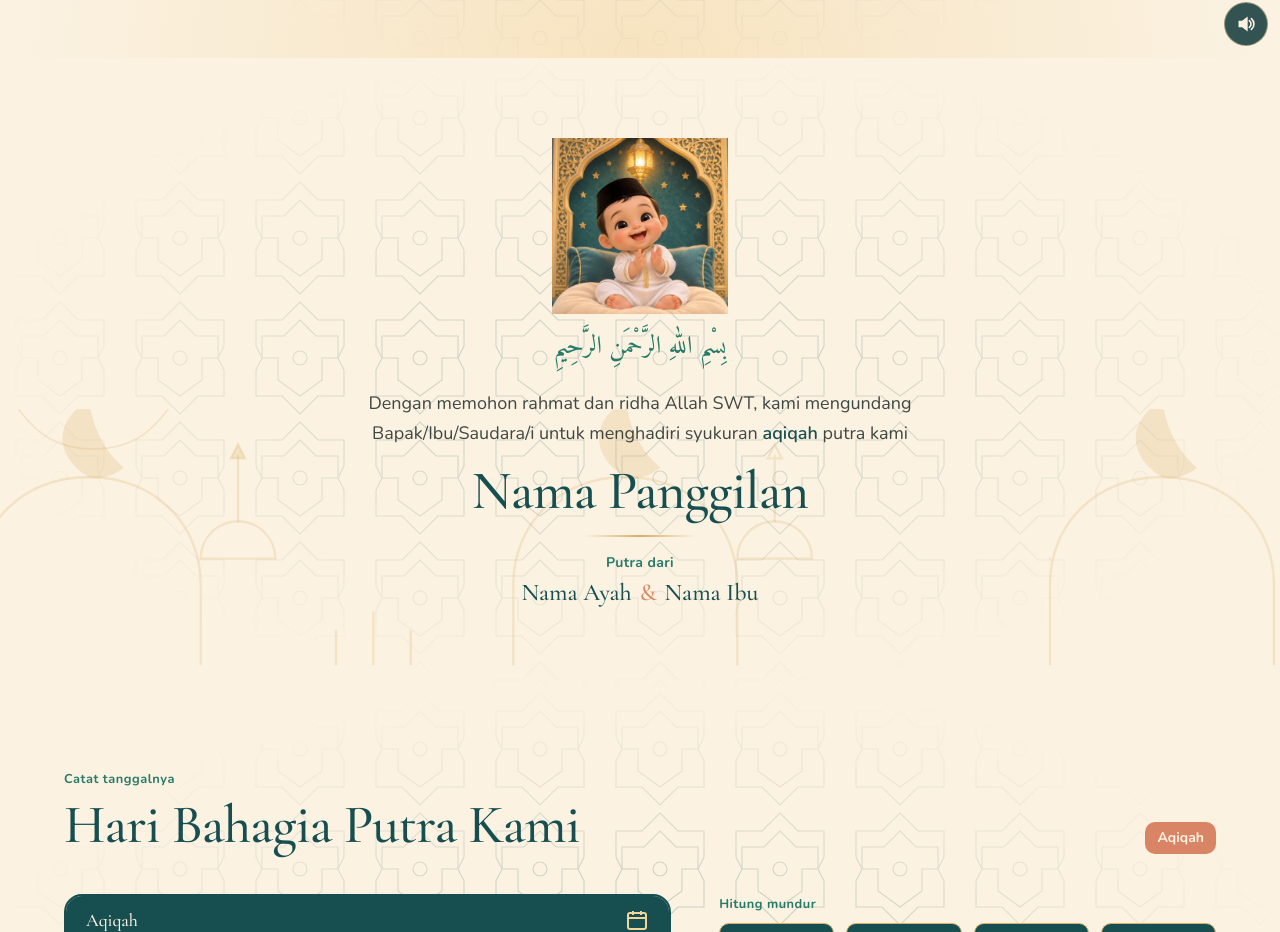
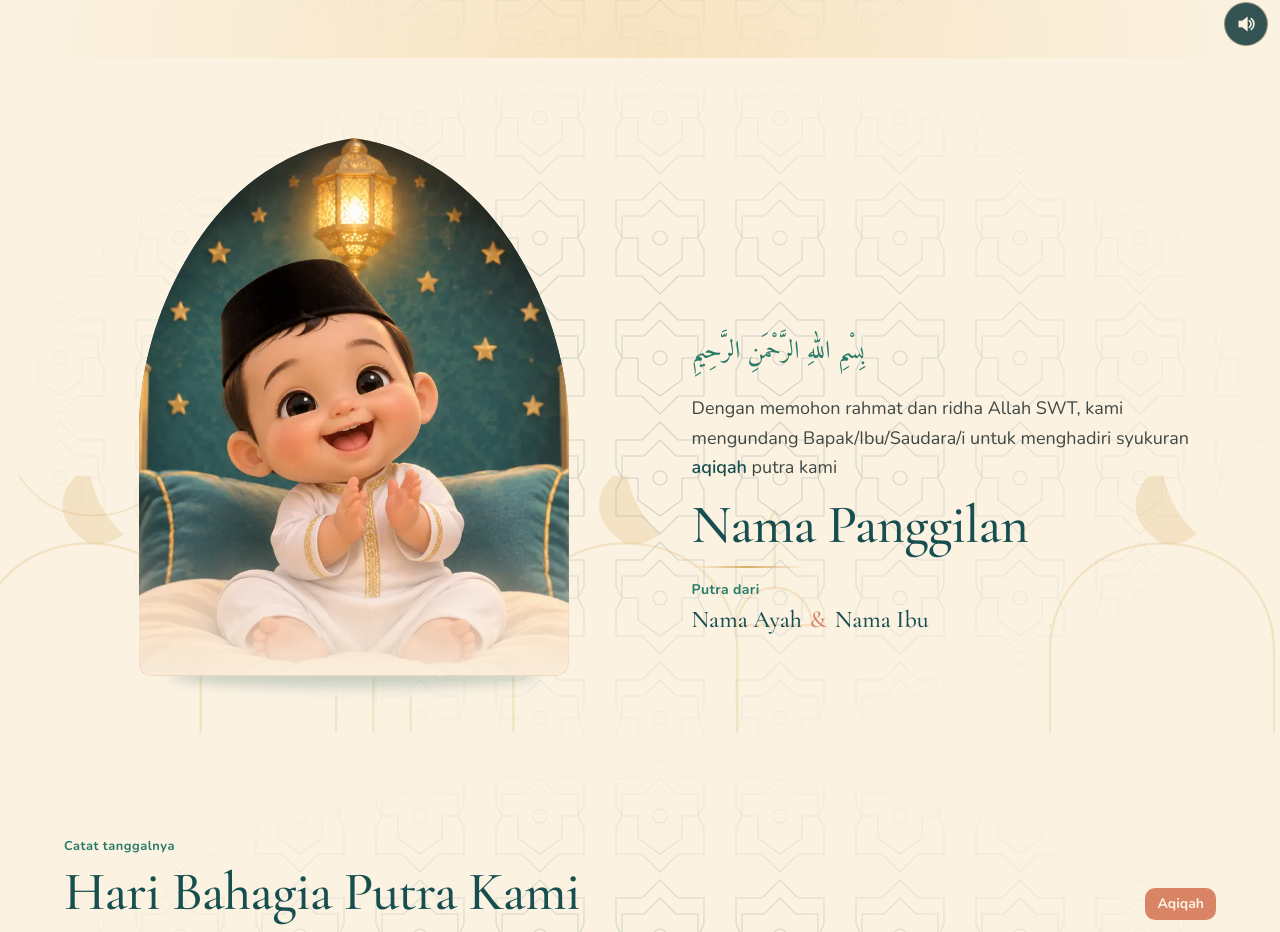
Before and after one commit to llassingan/kidsinvitation, a Next.js app: page / in a window 1280 px wide. Shown: the part 742-1674 px from the top of the page. Built offline with nearby package versions, Linux system fonts and the light colour scheme; no server answers.

Commit message:
Show the Bismillah baby in the original Ottoman arch

```diff
--- a/src/components/invitation/OpeningGreeting.tsx
+++ b/src/components/invitation/OpeningGreeting.tsx
@@ -25,44 +25,55 @@ export default function OpeningGreeting() {
         <HagiaSkyline className="w-full" />
       </motion.div>
 
-      <div className="relative mx-auto max-w-[40rem] text-center">
+      <div className="relative mx-auto grid max-w-6xl items-end gap-10 md:grid-cols-[1.05fr_.95fr] md:gap-12">
         <motion.div
-          initial={reduced ? false : { opacity: 0, y: 32 }}
+          className="relative order-2 mx-auto w-full max-w-[min(430px,66vw)] md:order-1 md:!max-w-[430px]"
+          initial={reduced ? false : { opacity: 0, y: 40 }}
           whileInView={reduced ? undefined : { opacity: 1, y: 0 }}
-          viewport={{ once: true, amount: 0.3 }}
+          viewport={{ once: true, amount: 0.15, margin: '0px 0px -60px 0px' }}
           transition={{ duration: 0.9, ease: [0.22, 0.8, 0.3, 1] }}
-          className="mx-auto w-[clamp(8rem,26vw,11rem)]"
         >
+          <div aria-hidden="true" className="absolute -bottom-3 left-1/2 h-6 w-[86%] -translate-x-1/2 rounded-[50%] bg-teal/20 blur-[6px]" />
+          <div aria-hidden="true" className="absolute inset-0 border-[6px] border-sand bg-teal sm:rounded-t-[999px] [clip-path:url(#ottoman-arch)]" />
+          <div aria-hidden="true" className="absolute inset-2 border border-gold/50 [clip-path:url(#ottoman-arch)]" />
+          <div className="relative aspect-[4/5] [clip-path:url(#ottoman-arch)]">
             <img
               src={invitation.child.illustration}
-            alt="Ilustrasi bayi laki-laki berbaju koko putih dan peci, duduk di antara bantal"
+              alt="Ilustrasi bayi laki-laki berbaju koko putih dan peci, duduk di antara bantal sambil bertepuk tangan"
               width={900}
               height={900}
-            loading="lazy"
-            className="mx-auto h-auto w-full"
+              loading="eager"
+              className="h-full w-full object-cover object-[50%_42%]"
             />
+            <div aria-hidden="true" className="absolute inset-x-0 bottom-0 h-1/4 bg-gradient-to-t from-cream/90 via-cream/40 to-transparent" />
+          </div>
+          <svg width="0" height="0" className="absolute" aria-hidden="true">
+            <defs>
+              <clipPath id="ottoman-arch" clipPathUnits="objectBoundingBox">
+                <path d="M0.5 0 C0.34 0.02 0.22 0.09 0.13 0.2 C0.05 0.3 0 0.42 0 0.55 V0.97 Q0 1 0.035 1 H0.965 Q1 1 1 0.97 V0.55 C1 0.42 0.95 0.3 0.87 0.2 C0.78 0.09 0.66 0.02 0.5 0 Z" />
+              </clipPath>
+            </defs>
+          </svg>
         </motion.div>
 
-        <Reveal delay={0.08}>
-          <p className="arabic mt-2 text-emerald" lang="ar" dir="rtl">بِسْمِ اللهِ الرَّحْمَنِ الرَّحِيمِ</p>
+        <div className="order-1 text-center md:order-2 md:pb-10 md:text-left">
+          <Reveal>
+            <p className="arabic text-emerald" lang="ar" dir="rtl">بِسْمِ اللهِ الرَّحْمَنِ الرَّحِيمِ</p>
           </Reveal>
 
-        <Reveal delay={0.18}>
+          <Reveal delay={0.1}>
             <p className="mt-4 text-lg leading-relaxed text-ink/85">
               Dengan memohon rahmat dan ridha Allah SWT, kami mengundang Bapak/Ibu/Saudara/i untuk menghadiri syukuran{' '}
-            <span className="font-semibold text-teal">
-              {occasion}
-            </span>{' '}
-            putra kami
+              <span className="font-semibold text-teal">{occasion}</span> putra kami
             </p>
           </Reveal>
 
-        <Reveal delay={0.26}>
+          <Reveal delay={0.2}>
             <h2 id="salam-title" className="mt-4 text-h2 text-teal">
               {invitation.child.nickname}
             </h2>
-          <div className="gold-rule mx-auto mt-4 w-28" />
-          <p className="mt-4 text-sm font-bold tracking-wide text-emerald">Putra dari</p>
+            <div className="gold-rule mx-auto mt-3 w-28 md:mx-0" />
+            <p className="mt-3 text-sm font-bold tracking-wide text-emerald">Putra dari</p>
             <p className="mt-1 font-display text-2xl text-teal">
               {invitation.parents.father}
               <span className="mx-2 text-terracotta">&amp;</span>
@@ -70,6 +81,8 @@ export default function OpeningGreeting() {
             </p>
           </Reveal>
         </div>
+      </div>
+
     </section>
   )
 }
```
Lines whose indentation alone changed are shown as unchanged.
